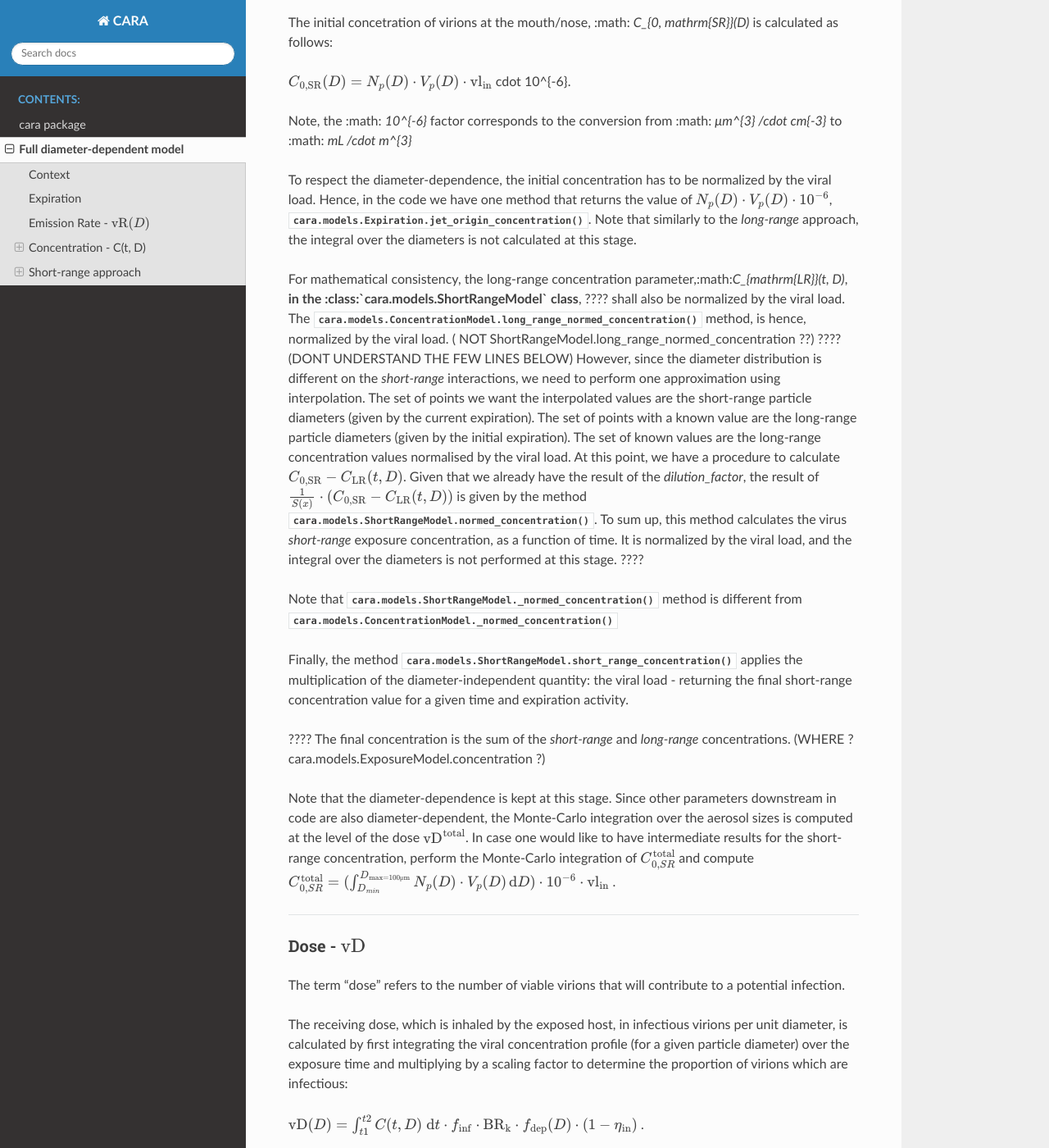
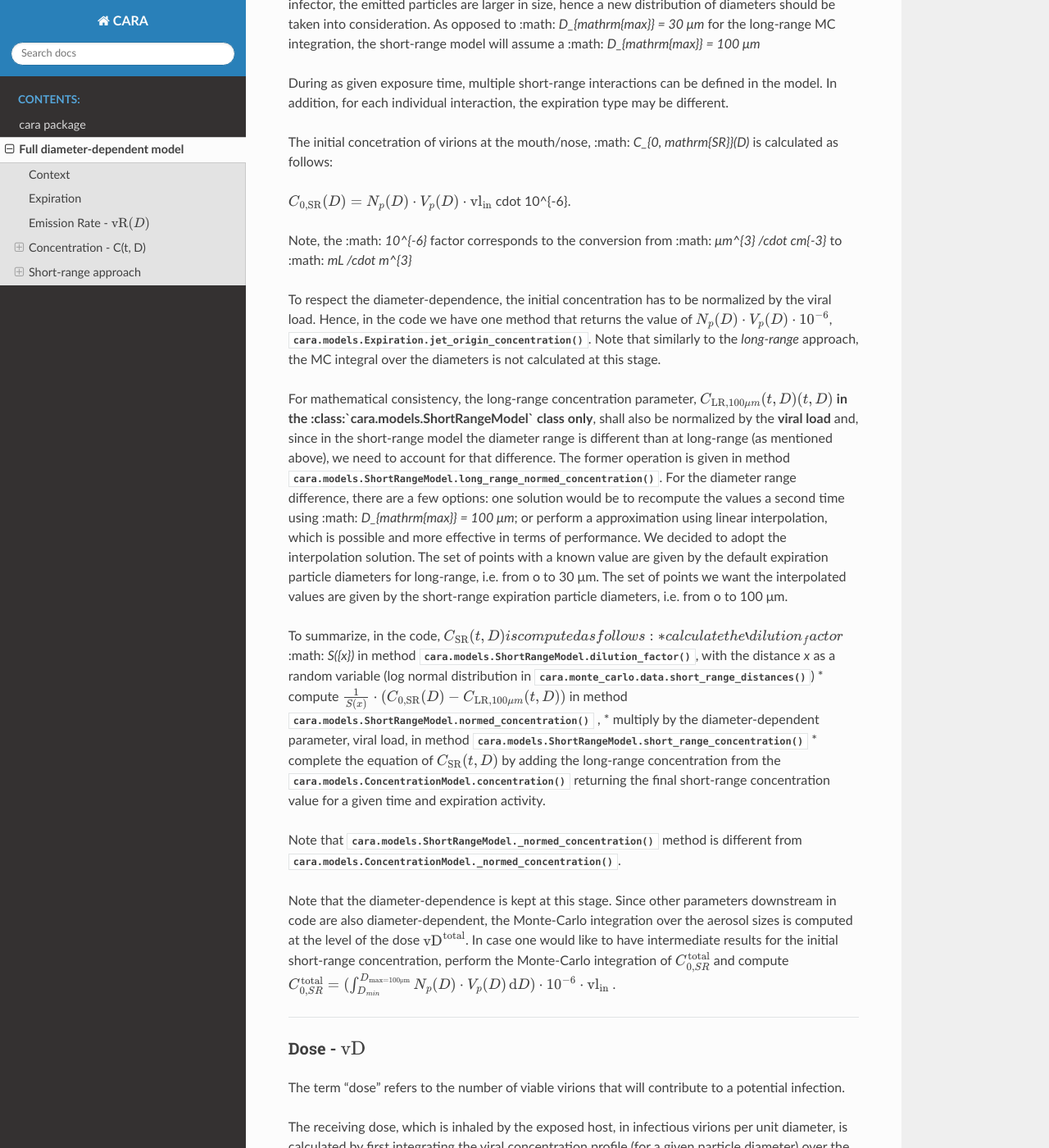
Before and after one commit to CERN/CAiMIRA, a Sphinx documentation site: the page built from cara/docs/full_diameter_dependence.rst, in a window 1280 px wide and 1400 px high, scrolled down 4428 px. Shown: the whole window at 82% size. Built offline with Sphinx 7.4.7 and the Read the Docs theme 2.0.0, drawn with Linux system fonts in a browser that asks for light colours; some of the changed text lies outside the part shown.

Commit message:
update long-range doc

```diff
--- a/cara/docs/full_diameter_dependence.rst
+++ b/cara/docs/full_diameter_dependence.rst
@@ -18,12 +18,13 @@
 most of the variables and parameters are kept in their diameter-dependent form for any possible detailed analysis of intermediate results.
 Only the final quantities shown in output, such as the concentration and the dose, are integrated over the diameter distribution.
 This is performed thanks to a Monte-Carlo integration at the level of the dose (:math:`\mathrm{vD^{total}}`) which is computed over a distribution of particle diameters,
-from which the average value is then calculated -- this is equivalent to an analytical integral over diameters
-provided the sample size is large enough.
+from which the average value (i.e. :code:`.mean()` of the numpy array) is then calculated -- this is equivalent to an analytical integral over diameters
+provided the sample size is large enough. Example of the MC integration over the diameters for the dose:
+:code: `deposited_exposure += np.array(short_range_exposure * fdep).mean()`
 
 It is important to distinguish between 1) Monte-Carlo random variables (which are vectorised independently on its diameter-dependence) and 2) numerical Monte-Carlo integration for the diameter-dependence
 Since the integral of the diameter-dependent variables are solved when computing the dose -- :math:`\mathrm{vD^{total}}` -- while performing some of the intermediate calculations,
-we normalize the results by *dividing* by the Monte-Carlo variables that are diameter-independent, so that they are not considered in the Monte-Carlo integration (e.g. :meth:`cara.models.ConcentrationModel.normed_integrated_concentration`).
+we normalize the results by *dividing* by the Monte-Carlo variables that are diameter-independent, so that they are not considered in the Monte-Carlo integration (e.g. :meth:`cara.models.InfectedPopulation.aerosols`).
 
 Expiration
 ==========
@@ -91,17 +92,18 @@
 and uses this :meth:`cara.models.ConcentrationModel.concentration` method, which cumputes the long-range concentration, as a function of the exposure time and particle diamter.
 The long-range concentration, integrated over the exposure time (in piecewise constant steps), :math:`C(D)`, is given by the :meth:`cara.models.ConcentrationModel.integrated_concentration`
 
-In the :math:`C_{\mathrm{LR}}(t, D)` equation above, the **emission rate** :math:`\mathrm{vR}(D)` and **viral removal rate** :math:`\lambda_{\mathrm{vRR}}` (:meth: `infectious_virus_removal_rate`) are both diameter-dependent.
-???? Hence, the concentration needs, equally, to be normalized by the diameter-dependent quantities: emission rate (AND VRR??).
+In the :math:`C_{\mathrm{LR}}(t, D)` equation above, the **emission rate** :math:`\mathrm{vR}(D)` and **viral removal rate** :math:`\lambda_{\mathrm{vRR}}` (:meth: `cara.models.ConcentrationModel.infectious_virus_removal_rate`) are both diameter-dependent.
+The concentration is, hence,  normalized by the emission rate. Since the viral removal rate is only composed of deterministic parameters (a part from the diameter itself), it does not need to be normalized.
 
-In other words, we can split the concentration in two different formulations:
+To summarize, we can split the concentration in two different formulations:
 
 * Normalized concentration :meth:`cara.models.ConcentrationModel._normed_concentration` : :math:`\mathrm{C_\mathrm{LR, normed}}(t, D)` that cumputes the concentration without including the emission rate.
 * Concentration :meth:`cara.models.ConcentrationModel.concentration` : :math:`C_{\mathrm{LR}}(t, D) = \mathrm{C_\mathrm{LR, normed}}(t, D) \cdot \mathrm{vR}(D)`,
 where \mathrm{vR}(D) is the result of the :meth:`cara.models._PopulationWithVirus.emission_rate_when_present` method.
 
 Note that in order to get the total concentration value in this stage, the final result should be averaged by the particle diameters (i.e. Monte-Carlo integration over diameters, see above).
-In the calculator app, the total concentration (MC integral over the diameter) :meth:??? is performed only when generating the concentration plot. Otherwise, the diameter-dependence continues until we cumpute the inhaled dose in :class:`cara.models.ExposureModel` class.
+For the calculator app report, the total concentration (MC integral over the diameter) is performed only when generating the plot.
+Otherwise, the diameter-dependence continues until we compute the inhaled dose in :class:`cara.models.ExposureModel` class.
 
 The following methods calculate the integrated concentration between two times. They are mostly used when calculating the **Dose**:
 
@@ -116,10 +118,11 @@
 
 The short-range concentration is the result of a two-stage exhaled jet model developed by *JIA W. et al.* and is expressed as:
 
-???? :math:`C_{\mathrm{SR}}(t, D) = \frac{1}{S({x})} \cdot (C_{0, \mathrm{SR}}(D) - C_{\mathrm{LR}}(t, D))` , (TO BE CONFIMED)
+:math:`C_{\mathrm{SR}}(t, D) = C_{\mathrm{LR}, 100μm} (t, D) + \frac{1}{S({x})} \cdot (C_{0, \mathrm{SR}}(D) - C_{\mathrm{LR}, 100μm}(t, D))` ,
 
 where :math: `S(x)` is the dilution factor due to jet dynamics, as a function of the interpersonal distance *x* and :math: `C_{0, \mathrm{SR}}(D)` corresponds to the initial concetration of virions at the mouth/nose outlet during exhalation.
-Note that :math: `C_{0, \mathrm{SR}}(D)` is constant over time, hence only dependent on the particle diameter distribution and
+:math:`C_{\mathrm{LR}, 100μm}(t, D)` is the long-range concentration, calculated in :meth:`cara.models.ConcentrationModel.concentration` method but **interpolated** to the diameter range used for close-proximity (from 0 to 100μm).
+Note that :math: `C_{0, \mathrm{SR}}(D)` is constant over time, hence only dependent on the particle diameter distribution.
 
 As mentioned in *JIA W. et al.*, the jet concentration depends on the **long-range concentration** of viruses.
 Here, once again, we shall normalize the short-range concentration to the diameter-dependent quantities.
@@ -138,33 +141,28 @@
 
 To respect the diameter-dependence, the initial concentration has to be normalized by the viral load.
 Hence, in the code we have one method that returns the value of :math:`N_p(D) \cdot V_p(D) \cdot 10^{-6}`, :meth:`cara.models.Expiration.jet_origin_concentration`.
-Note that similarly to the `long-range` approach, the integral over the diameters is not calculated at this stage.
+Note that similarly to the `long-range` approach, the MC integral over the diameters is not calculated at this stage.
 
-For mathematical consistency, the long-range concentration parameter,:math:`C_{\mathrm{LR}}(t, D)`, **in the :class:`cara.models.ShortRangeModel` class**,
-???? shall also be normalized by the viral load. The :meth:`cara.models.ConcentrationModel.long_range_normed_concentration` method, is hence, normalized by the viral load. ( NOT ShortRangeModel.long_range_normed_concentration ??)
-???? (DONT UNDERSTAND THE FEW LINES BELOW)
-However, since the diameter distribution is different on the `short-range` interactions, we need to perform one approximation using interpolation.
-The set of points we want the interpolated values are the short-range particle diameters (given by the current expiration).
-The set of points with a known value are the long-range particle diameters (given by the initial expiration).
-The set of known values are the long-range concentration values normalised by the viral load.
-At this point, we have a procedure to calculate :math:`C_{0, \mathrm{SR}}  - C_{\mathrm{LR}}(t, D)`.
-Given that we already have the result of the `dilution_factor`, the result of :math:`\frac{1}{S({x})} \cdot (C_{0, \mathrm{SR}}  - C_{\mathrm{LR}}(t, D))` is given by the method :meth:`cara.models.ShortRangeModel.normed_concentration`.
-To sum up, this method calculates the virus `short-range` exposure concentration, as a function of time.
-It is normalized by the viral load, and the integral over the diameters is not performed at this stage.
-????
+For mathematical consistency, the long-range concentration parameter, :math:`C_{\mathrm{LR}, 100μm}(t, D)(t, D)` **in the :class:`cara.models.ShortRangeModel` class only**,
+shall also be normalized by the **viral load** and, since in the short-range model the diameter range is different than at long-range (as mentioned above),
+we need to account for that difference.
+The former operation is given in method :meth:`cara.models.ShortRangeModel.long_range_normed_concentration`. For the diameter range difference, there are a few options:
+one solution would be to recompute the values a second time using :math: `D_{\mathrm{max}} = 100 μm`;
+or perform a approximation using linear interpolation, which is possible and more effective in terms of performance. We decided to adopt the interpolation solution.
+The set of points with a known value are given by the default expiration particle diameters for long-range, i.e. from o to 30 μm.
+The set of points we want the interpolated values are given by the short-range expiration particle diameters, i.e. from o to 100 μm.
 
-
-Note that :meth:`cara.models.ShortRangeModel._normed_concentration` method is different from :meth:`cara.models.ConcentrationModel._normed_concentration`
-
-
-Finally, the method :meth:`cara.models.ShortRangeModel.short_range_concentration` applies the multiplication of the diameter-independent quantity: the viral load -
+To summarize, in the code, :math:`C_{\mathrm{SR}}(t, D) is computed as follows:
+* calculate the `dilution_factor` :math: `S({x})` in method :meth:`cara.models.ShortRangeModel.dilution_factor`, with the distance *x* as a random variable (log normal distribution in :meth:`cara.monte_carlo.data.short_range_distances`)
+* compute :math:`\frac{1}{S({x})} \cdot (C_{0, \mathrm{SR}}(D) - C_{\mathrm{LR}, 100μm}(t, D))` in method :meth:`cara.models.ShortRangeModel.normed_concentration` ,
+* multiply by the diameter-dependent parameter,  viral load, in method :meth:`cara.models.ShortRangeModel.short_range_concentration`
+* complete the equation of :math:`C_{\mathrm{SR}}(t, D)` by adding the long-range concentration from the :meth:`cara.models.ConcentrationModel.concentration`
 returning the final short-range concentration value for a given time and expiration activity.
 
-???? The final concentration is the sum of the `short-range` and `long-range` concentrations. (WHERE ? cara.models.ExposureModel.concentration ?)
-
+Note that :meth:`cara.models.ShortRangeModel._normed_concentration` method is different from :meth:`cara.models.ConcentrationModel._normed_concentration`.
 
 Note that the diameter-dependence is kept at this stage. Since other parameters downstream in code are also diameter-dependent, the Monte-Carlo integration over the aerosol sizes is computed at the level of the dose :math:`\mathrm{vD^{total}}`.
-In case one would like to have intermediate results for the short-range concentration, perform the Monte-Carlo integration of :math:`C_{0, SR}^{\mathrm{total}}` and compute
+In case one would like to have intermediate results for the initial short-range concentration, perform the Monte-Carlo integration of :math:`C_{0, SR}^{\mathrm{total}}` and compute
 :math:`C_{0, SR}^{\mathrm{total}}=(\int_{D_{min}}^{D_{\mathrm{max = 100μm}}} N_p(D) \cdot V_p(D)\, \mathrm{d}D) \cdot 10^{-6} \cdot \mathrm{vl_{in}}` .
 
 
```
